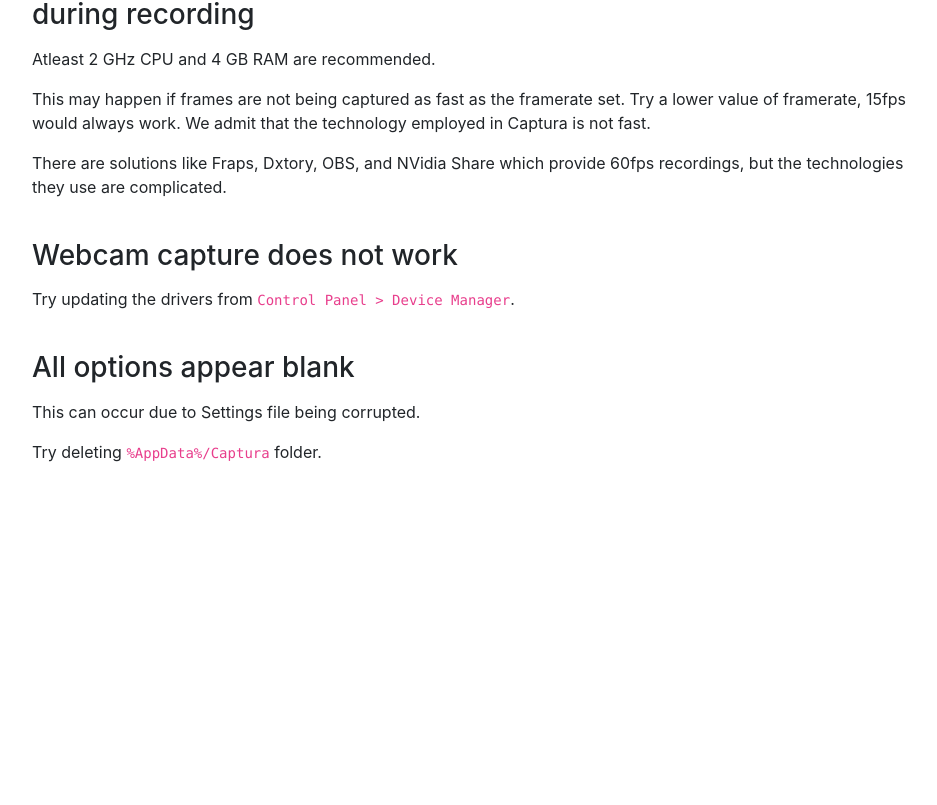
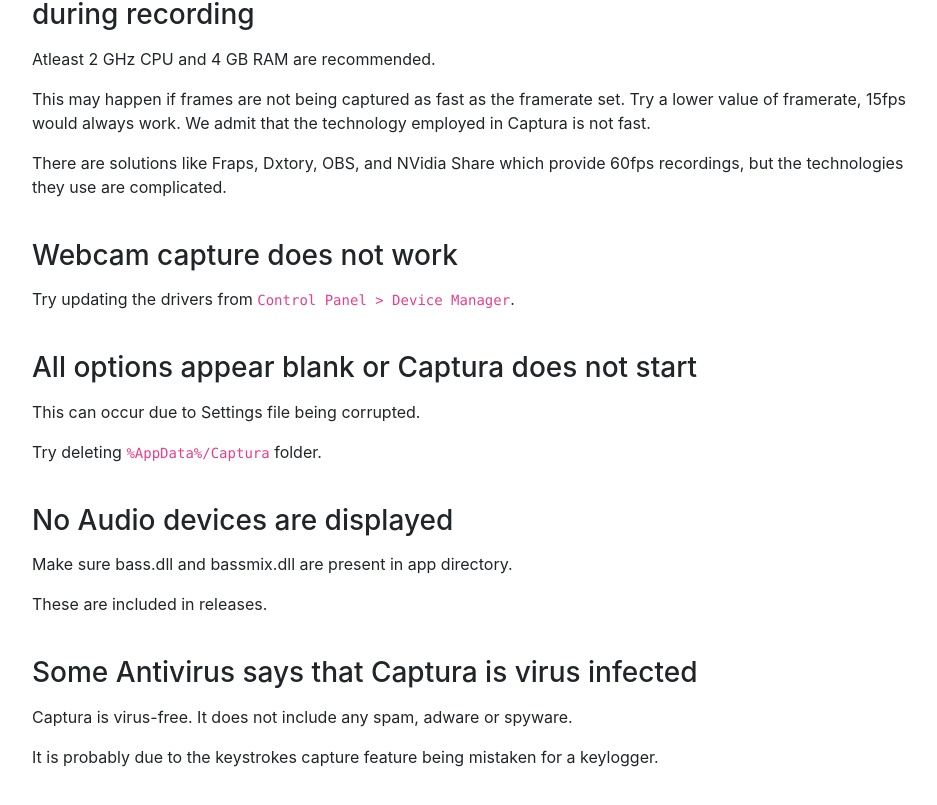
Before and after one commit to sonumeewa/ng-captura, an Angular app: page /faq in a window 1280 px wide. Shown: the part 952-1757 px from the top of the page, without its empty margins (68-1005 px from the left). Before the commit the page ends 1528 px from the top, so only its background shows below. Built offline with nearby package versions, Linux system fonts and the light colour scheme; what ng2-adsense would draw is missing.

Commit message:
update faq

```diff
--- a/src/app/components/changelog/changelog.component.html
+++ b/src/app/components/changelog/changelog.component.html
@@ -100,7 +100,7 @@
       <li>Multiple selectable Screenshot Save Locations.</li>
       <li>Display Licenses in a Window.</li>
       <li>Notification Stack</li>
-      <li>Added an Exception Dualog.</li>
+      <li>Added an Exception Dialog.</li>
       <li>
           Stop Recorder when Frames are not being writen.
           This happens when either the FrameRate is too high or a codec is slow.
--- a/src/app/components/faq/faq.component.html
+++ b/src/app/components/faq/faq.component.html
@@ -43,8 +43,18 @@
 
   <p>Try updating the drivers from <code>Control Panel &gt; Device Manager</code>.</p>
 
-  <h3>All options appear blank</h3>
+  <h3>All options appear blank or Captura does not start</h3>
 
   <p>This can occur due to Settings file being corrupted.</p>
   <p>Try deleting <code>%AppData%/Captura</code> folder.</p>
+
+  <h3>No Audio devices are displayed</h3>
+
+  <p>Make sure bass.dll and bassmix.dll are present in app directory.</p>
+  <p>These are included in releases.</p>
+
+  <h3>Some Antivirus says that Captura is virus infected</h3>
+
+  <p>Captura is virus-free. It does not include any spam, adware or spyware.</p>
+  <p>It is probably due to the keystrokes capture feature being mistaken for a keylogger.</p>
 </article>
```
